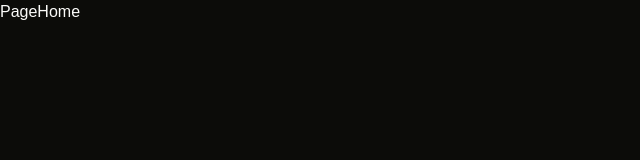
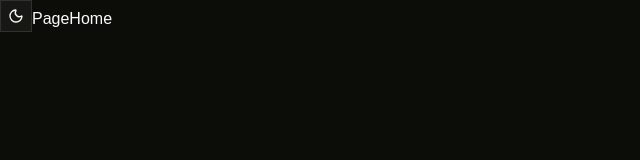
Before and after one commit to dominicpam89/refresher-03-axios-experimentation, a React (Vite) app: page / in a window 1280 px wide. Shown: the top 160 px of the page, without its empty margins (0-640 px from the left). Built offline with nearby package versions, Linux system fonts and the light colour scheme.

Commit message:
test ThemeToggle in PageHome.tsx

```diff
--- a/src/pages/PageHome.tsx
+++ b/src/pages/PageHome.tsx
@@ -1,3 +1,10 @@
+import ThemeToggle from '@/components/ThemeToggle';
+
 export default function PageHome() {
-  return <div>PageHome</div>;
+  return (
+    <div>
+      <ThemeToggle />
+      PageHome
+    </div>
+  );
 }
```
